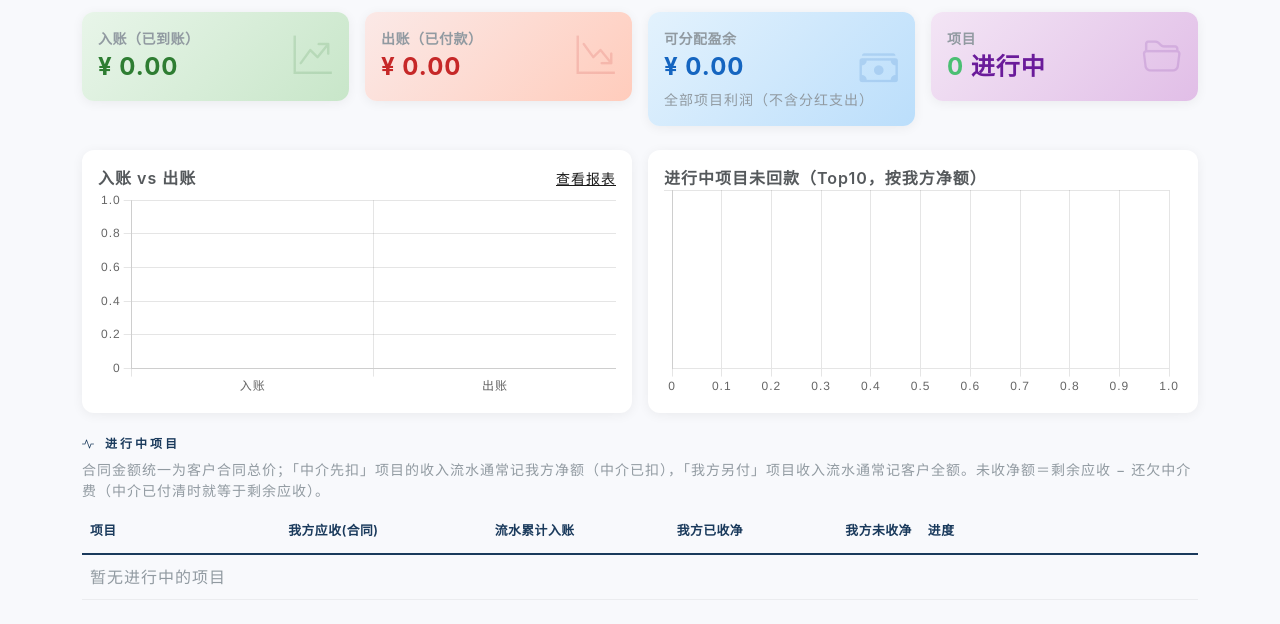
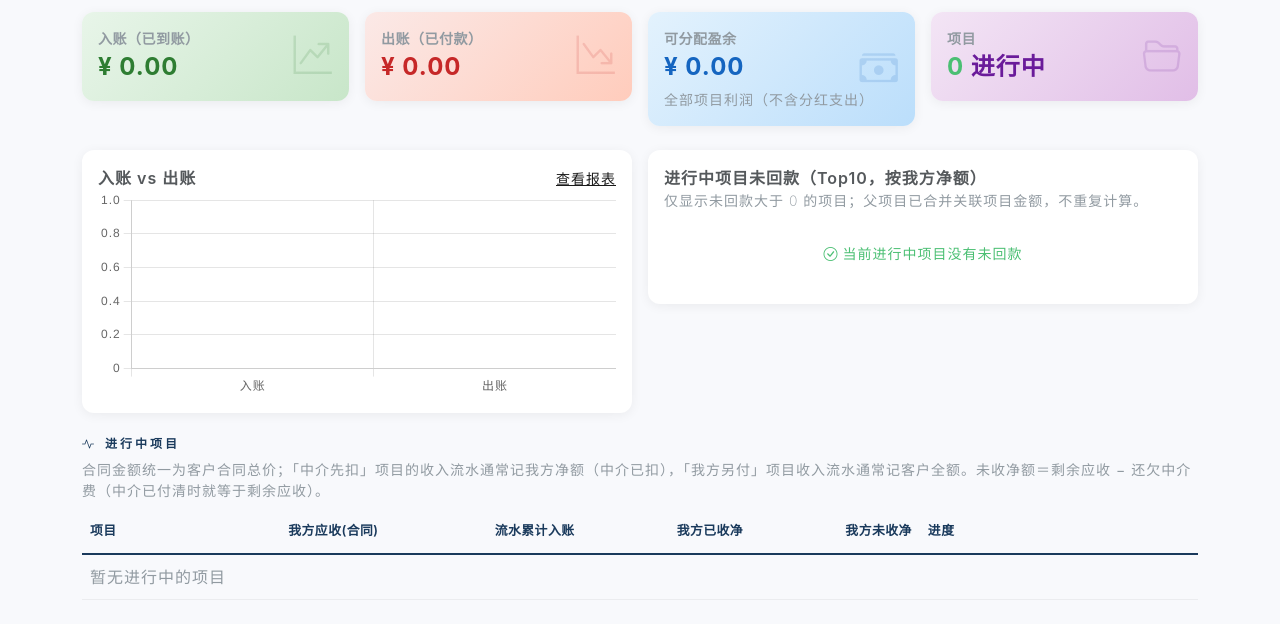
Before and after one commit to wanghongfei833/project_management, a Flask app: page / in a window 1280 px wide. Shown: the part 200-824 px from the top of the page. Run offline with Flask 3, Linux system fonts and the light colour scheme; a user stored in the database is signed in; some libraries are stand-ins or nearby versions.

Commit message:
fix: 修正未回款 Top10 重复与空项展示

```diff
--- a/ledger_app/blueprints/dashboard.py
+++ b/ledger_app/blueprints/dashboard.py
@@ -167,6 +167,7 @@ def dashboard():
             "finance": fin,
             "dividend_paid": div_paid,
             "dividend_remaining": div_remaining,
+            "has_linked_projects": bool(link_summary.children),
         }
         if p.status == "ended":
             ended_rows.append(row)
@@ -197,12 +198,6 @@ def dashboard():
     ended_total_div_paid = sum(r["dividend_paid"] for r in ended_rows)
     ended_total_div_remaining = sum(r["dividend_remaining"] for r in ended_rows)
 
-    # chart: 按「我方未收净额」排序（仅进行中项目）
-    top_projects = sorted(
-        active_rows,
-        key=lambda r: r["remaining_net_cash_cents"], reverse=True
-    )[:10]
-
     active_row_by_project_id = {
         int(row["project"].id): row for row in active_rows
     }
@@ -215,12 +210,23 @@ def dashboard():
     for item in project_tree_rows:
         item["row"] = active_row_by_project_id.get(int(item["project"].id))
 
-    chart_projects = {
-        "labels": [r["project"].name for r in top_projects],
-        "remaining": [int(r["remaining_net_cents"]) / 100 for r in top_projects],
-        "remaining_cash": [int(r["remaining_net_cash_cents"]) / 100 for r in top_projects],
-        "received": [int(r["received_net_cents"]) / 100 for r in top_projects],
+    # Top10 只列出项目树的根节点，父项目已经合并关联项目金额时不再重复列出子项目；
+    # 同时过滤未回款为 0 的项目，避免空柱和重复柱造成误读。
+    root_project_ids = {
+        int(item["project"].id)
+        for item in project_tree_rows
+        if int(item["depth"]) == 0 and item.get("row")
     }
+    top_projects = sorted(
+        (
+            row
+            for row in active_rows
+            if int(row["project"].id) in root_project_ids
+            and int(row["remaining_net_cash_cents"]) > 0
+        ),
+        key=lambda row: int(row["remaining_net_cash_cents"]),
+        reverse=True,
+    )[:10]
 
     # 可分配盈余：全部项目利润合计（不含分红支出）
     surplus_cents = sum(
@@ -247,7 +253,7 @@ def dashboard():
         surplus_cents=int(surplus_cents),
         project_rows=active_rows,
         project_tree_rows=project_tree_rows,
-        chart_projects_json=json.dumps(chart_projects, ensure_ascii=False),
+        top_projects=top_projects,
         active_count=active_count,
         ended_count=ended_count,
         ended_rows=ended_rows,
--- a/templates/dashboard.html
+++ b/templates/dashboard.html
@@ -93,7 +93,39 @@
       <div class="card">
         <div class="card-body">
           <div class="fw-semibold">进行中项目未回款（Top10，按我方净额）</div>
-          <canvas id="chart-projects" height="120"></canvas>
+          <div class="small text-muted mb-2">仅显示未回款大于 0 的项目；父项目已合并关联项目金额，不重复计算。</div>
+          {% if top_projects %}
+            <div style="max-height: 310px; overflow-y: auto;">
+              {% for row in top_projects %}
+                {% set pct = (row.received_net_cents / row.expected_net_cents * 100)|int if row.expected_net_cents > 0 else 0 %}
+                {% set pct = [pct, 100]|min %}
+                <div class="py-2 border-bottom" data-unpaid-project-id="{{ row.project.id }}">
+                  <div class="d-flex justify-content-between align-items-center gap-3">
+                    <div class="d-flex align-items-center gap-2" style="min-width: 0;">
+                      <span class="badge text-bg-light border rounded-pill">{{ loop.index }}</span>
+                      <a class="text-decoration-none fw-semibold text-truncate" href="{{ url_for('main.project_detail', project_id=row.project.id) }}" title="{{ row.project.name }}">
+                        {{ row.project.name }}
+                      </a>
+                      {% if row.has_linked_projects %}
+                        <span class="badge text-bg-info text-nowrap">含关联项目</span>
+                      {% endif %}
+                    </div>
+                    <span class="fw-bold text-danger text-nowrap">¥ {{ row.remaining_net_cash_cents|money }}</span>
+                  </div>
+                  <div class="d-flex align-items-center gap-2 mt-1 ps-4">
+                    <div class="progress flex-grow-1" style="height: 5px;">
+                      <div class="progress-bar {% if pct >= 100 %}bg-success{% elif pct >= 50 %}bg-primary{% else %}bg-warning{% endif %}" role="progressbar" style="width: {{ pct }}%;"></div>
+                    </div>
+                    <span class="small text-muted text-nowrap">已收净 ¥ {{ row.received_net_cents|money }} / {{ pct }}%</span>
+                  </div>
+                </div>
+              {% endfor %}
+            </div>
+          {% else %}
+            <div class="text-success small py-4 text-center">
+              <i class="bi bi-check-circle me-1"></i>当前进行中项目没有未回款
+            </div>
+          {% endif %}
         </div>
       </div>
     </div>
@@ -268,23 +300,5 @@
       scales: { y: { beginAtZero: true } }
     }
   });
-
-  const proj = {{ chart_projects_json|safe }};
-  new Chart(document.getElementById('chart-projects'), {
-    type: 'bar',
-    data: {
-      labels: proj.labels,
-      datasets: [{
-        label: '我方未收净额（元，剩余应收 − 还欠中介）',
-        data: proj.remaining_cash,
-      }]
-    },
-    options: {
-      responsive: true,
-      plugins: { legend: { display: false } },
-      indexAxis: 'y',
-      scales: { x: { beginAtZero: true } }
-    }
-  });
 </script>
 {% endblock %}
```
Also changed, not shown: tests/test_all.py (+15 -0 lines).
